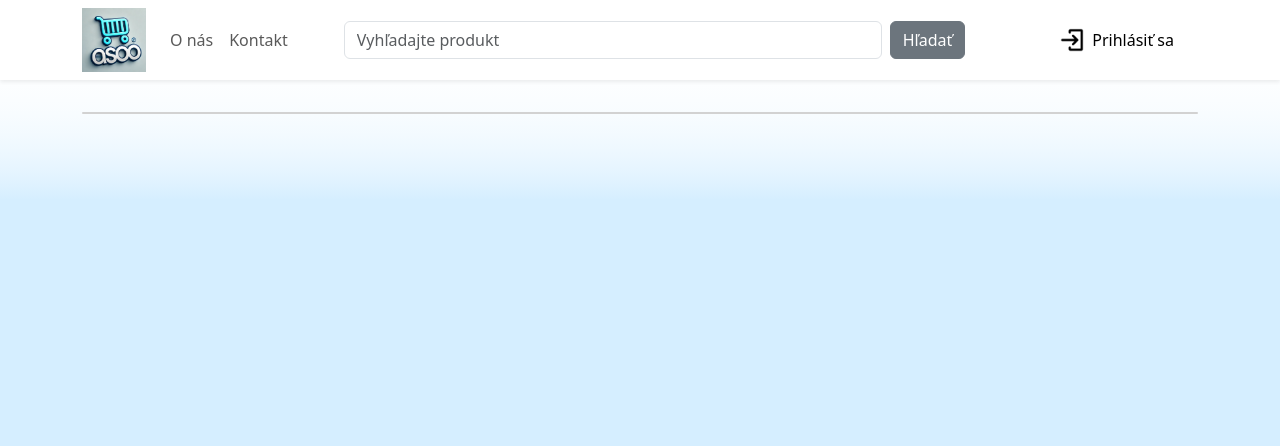
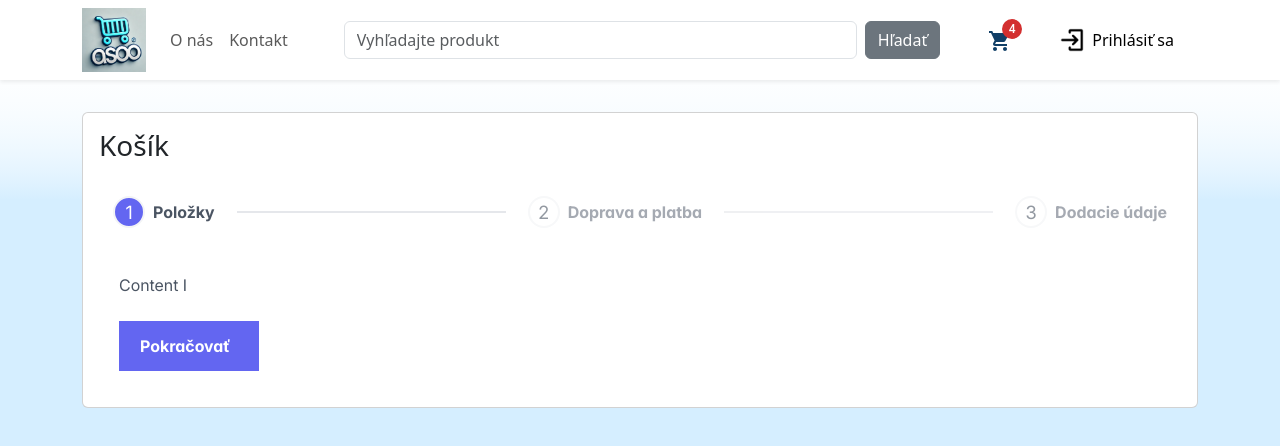
Before and after one commit to MiroslavMalisek/ASOS-Front-end-new, a React (Vite) app: page /cart in a window 1280 px wide. Shown: the top 446 px of the page. Built offline with nearby package versions, Linux system fonts and the light colour scheme.

Commit message:
feat: Add cart icon to Navbar and include stepper in the Cart

```diff
--- a/package.json
+++ b/package.json
@@ -10,7 +10,6 @@
     "preview": "vite preview"
   },
   "dependencies": {
-    "@emotion/react": "^11.13.3",
     "@emotion/styled": "^11.13.0",
     "@mui/icons-material": "^6.1.5",
     "@mui/material": "^6.1.5",
@@ -18,6 +17,8 @@
     "@types/node": "^22.8.1",
     "@vis.gl/react-google-maps": "^1.3.0",
     "bootstrap": "^5.3.3",
+    "primeflex": "^3.3.1",
+    "primereact": "^10.8.4",
     "react": "^18.3.1",
     "react-dom": "^18.3.1",
     "react-helmet-async": "^2.0.5",
--- a/src/App.tsx
+++ b/src/App.tsx
@@ -5,12 +5,17 @@ import {Home} from "./pages/Home.tsx";
 import {AboutUs} from "./pages/AboutUs.tsx";
 import {Contact} from "./pages/Contact.tsx";
 import {Login} from "./pages/Login.tsx";
-import {Logout} from "./pages/Logout.tsx";
+import {Cart} from "./pages/Cart.tsx";
 import {UserProfile} from "./pages/UserProfile.tsx";
 import {UserOrders} from "./pages/UserOrders.tsx";
 import { Register } from './pages/Register.tsx';
 import {Product} from "./pages/Product.tsx";
 import {AuthProvider} from "./contexts/authentication/AuthContext.tsx";
+
+import { PrimeReactProvider } from 'primereact/api';
+
+import 'primereact/resources/primereact.css';
+import 'primereact/resources/themes/lara-light-indigo/theme.css';
 
 function App() {
 
@@ -18,6 +23,7 @@ function App() {
       <>
           <AuthProvider>
               <HelmetProvider>
+                  <PrimeReactProvider>
                       <MainLayout>
                           <Routes>
                               <Route path="/" element={<Home />} />
@@ -26,11 +32,12 @@ function App() {
                               <Route path="/contact" element={<Contact />} />
                               <Route path="/register" element={<Register/>}/>
                               <Route path="/login" element={<Login />} />
-                          <Route path="/logout" element={<Logout />} />
                               <Route path="/profile" element={<UserProfile />} />
                               <Route path="/orders" element={<UserOrders />} />
+                              <Route path="/cart" element={<Cart />} />
                           </Routes>
                       </MainLayout>
+                  </PrimeReactProvider>
               </HelmetProvider>
           </AuthProvider>
       </>
--- /dev/null
+++ b/src/components/cartProcessing/CartProcessing.css
@@ -0,0 +1,3 @@
+.p-stepper-nav{
+    padding-left: 0;
+}
--- /dev/null
+++ b/src/components/cartProcessing/CartProcessing.tsx
@@ -0,0 +1,54 @@
+import React, {useEffect, useRef} from "react";
+import { Stepper } from 'primereact/stepper';
+import { StepperPanel } from 'primereact/stepperpanel';
+import { Button } from 'primereact/button';
+import 'primereact/resources/primereact.css';
+import 'primereact/resources/themes/lara-light-indigo/theme.css';
+import "./CartProcessing.css"
+
+export default function CartProcessing() {
+    const stepperRef = useRef(null);
+
+    return (
+            <Stepper ref={stepperRef} linear={true}>
+                <StepperPanel header="Položky">
+                    <div className="flex flex-column h-12rem">
+                        <div
+                            className="border-2 border-dashed surface-border border-round surface-ground flex-auto flex justify-content-center align-items-center font-medium">Content
+                            I
+                        </div>
+                    </div>
+                    <div className="flex pt-4 justify-content-end">
+                        <Button label="Pokračovať" icon="pi pi-arrow-right" iconPos="right"
+                                onClick={() => stepperRef.current.nextCallback()}/>
+                    </div>
+                </StepperPanel>
+                <StepperPanel header="Doprava a platba">
+                    <div className="flex flex-column h-12rem">
+                        <div
+                            className="border-2 border-dashed surface-border border-round surface-ground flex-auto flex justify-content-center align-items-center font-medium">Content
+                            II
+                        </div>
+                    </div>
+                    <div className="flex pt-4 justify-content-between">
+                        <Button label="Back" severity="secondary" icon="pi pi-arrow-left"
+                                onClick={() => stepperRef.current.prevCallback()}/>
+                        <Button label="Next" icon="pi pi-arrow-right" iconPos="right"
+                                onClick={() => stepperRef.current.nextCallback()}/>
+                    </div>
+                </StepperPanel>
+                <StepperPanel header="Dodacie údaje">
+                    <div className="flex flex-column h-12rem">
+                        <div
+                            className="border-2 border-dashed surface-border border-round surface-ground flex-auto flex justify-content-center align-items-center font-medium">Content
+                            III
+                        </div>
+                    </div>
+                    <div className="flex pt-4 justify-content-start">
+                        <Button label="Back" severity="secondary" icon="pi pi-arrow-left"
+                                onClick={() => stepperRef.current.prevCallback()}/>
+                    </div>
+                </StepperPanel>
+            </Stepper>
+    )
+}
--- a/src/components/navbar/Navbar.css
+++ b/src/components/navbar/Navbar.css
@@ -5,6 +5,7 @@
 
 .navbar-collapse{
     background: white;
+    justify-content: space-between;
 }
 
 #navbar-logo {
@@ -40,10 +41,20 @@
     font-size: 1rem;
 }
 
+.drop-down{
+    padding: 1rem;
+}
+
+.drop-down:hover{
+    background-color: #f9f9f9;
+}
+
 .drop-down .dropdown-menu {
     margin-top: 1rem;
     margin-left: 0.5rem
 }
+
+
 
 @media (max-width: 768px) {
     /* Remove full width and background when navbar is expanded */
@@ -60,6 +71,16 @@
         width: 100%;
         margin: 0.2rem 0.2rem 0 0 !important;
     }
+
+    #nav-dropdown{
+        justify-content: center;
+    }
+
+    .drop-down{
+        width: 70%;
+    }
+
+
     .drop-down .dropdown-menu {
         margin: 0;
         width: 100% !important;
@@ -120,3 +141,41 @@
 .navbar-menu li a:hover {
     color: #007bff;
 }
+
+.search-button:hover{
+    background-color: var(--product-font-color);
+    border-color: var(--product-font-color);
+}
+
+.cart-icon{
+    color: var(--product-font-color);
+}
+
+.cart-icon:hover{
+    color: #007cb9;
+}
+
+.cart-badge{
+    margin-right: 4rem;
+}
+
+.cart-user-section-in-navbar{
+    display: flex;
+    flex-direction: row-reverse;
+    align-items: center;
+    justify-content: space-between;
+    margin-top: 0.3rem;
+    margin-bottom: 0.3rem;
+}
+
+@media (min-width: 768px) {
+    .cart-user-section-in-navbar{
+        flex-direction: row;
+        gap: 2rem;
+        margin: 0;
+    }
+    .cart-badge{
+        margin-right: 1rem;
+    }
+
+}
--- a/src/components/navbar/Navbar.tsx
+++ b/src/components/navbar/Navbar.tsx
@@ -2,13 +2,14 @@ import { Container, Nav, Navbar as Nb, NavDropdown } from "react-bootstrap";
 import {Link, NavLink, useNavigate} from "react-router-dom";
 import "./Navbar.css";
 import shopLogo from "../../assets/logo.jpg";
-//import cartImage from "../../assets/cart.png"
+import ShoppingCartIcon from '@mui/icons-material/ShoppingCart';
 import loginIcon from "../../assets/login.png";
 import logoutIcon from "../../assets/logout.png";
 import userIcon from "../../assets/user.png";
 import SearchBar from "./SearchBar.tsx";
 import { useState } from "react";
 import {useAuth} from "../../contexts/authentication/AuthContext.tsx";
+import {Badge} from "@mui/material";
 //import {useNavigate} from 'react-router-dom';
 
 const Navbar = () => {
@@ -64,6 +65,15 @@ const Navbar = () => {
             </Nav.Link>
           </Nav>
           <SearchBar onSearch={handleSearch} />
+
+          <div className="cart-user-section-in-navbar">
+            <div className="cart-badge">
+              <Link to="/cart" onClick={handleNavLinkClick}>
+                <Badge badgeContent={4} color="error">
+                  <ShoppingCartIcon className="cart-icon" />
+                </Badge>
+              </Link>
+            </div>
             {isLoggedIn ? (
               <NavDropdown
                 title={
@@ -73,7 +83,7 @@ const Navbar = () => {
                   </>
                 }
                 id="nav-dropdown"
-              className="ms-auto drop-down"
+                className="drop-down"
               >
                 <NavDropdown.Item
                   as={Link}
@@ -117,6 +127,7 @@ const Navbar = () => {
                 <span className="log-text">Prihlásiť sa</span>
               </Nb.Brand>
             )}
+          </div>
         </Nb.Collapse>
       </Container>
     </Nb>
--- a/src/components/navbar/SearchBar.tsx
+++ b/src/components/navbar/SearchBar.tsx
@@ -29,7 +29,7 @@ const SearchBar: React.FC<SearchBarProps> = ({ onSearch }) => {
                 value={searchQuery}
                 onChange={(e) => setSearchQuery(e.target.value)} // Update state on input change
             />
-            <Button variant="secondary" onClick={handleSearch}>Hľadať</Button>
+            <Button variant="secondary" className="search-button" onClick={handleSearch}>Hľadať</Button>
         </Form>
     );
 };
--- a/src/components/userOrdersList/UserOrdersList.tsx
+++ b/src/components/userOrdersList/UserOrdersList.tsx
@@ -3,7 +3,7 @@ import {UserOrdersListProp} from "./UserOrdersListProp.ts";
 import {Link} from "react-router-dom";
 import {ListGroup} from "react-bootstrap";
 
-const UserOrdersAccordion = ({ orders } : UserOrdersListProp) => {
+const UserOrdersList = ({ orders } : UserOrdersListProp) => {
     return (
         <>
             {orders.map((order, index) => (
@@ -20,28 +20,28 @@ const UserOrdersAccordion = ({ orders } : UserOrdersListProp) => {
                         <div className="orders-list-item-products-images col-lg-6">
                             <Link to={`/product/${order.product_id}`}>
                                 <img
-                                    src={`/public/${order.product_image}`}
+                                    src={`${order.product_image}`}
                                     alt="product-image"
                                     className="orders-list-image"
                                 />
                             </Link>
                             <Link to={`/product/${order.product_id}`}>
                                 <img
-                                    src={`/public/${order.product_image}`}
+                                    src={`${order.product_image}`}
                                     alt="product-image"
                                     className="orders-list-image"
                                 />
                             </Link>
                             <Link to={`/product/${order.product_id}`}>
                                 <img
-                                    src={`/public/${order.product_image}`}
+                                    src={`${order.product_image}`}
                                     alt="product-image"
                                     className="orders-list-image"
                                 />
                             </Link>
                             <Link to={`/product/${order.product_id}`}>
                                 <img
-                                    src={`/public/${order.product_image}`}
+                                    src={`${order.product_image}`}
                                     alt="product-image"
                                     className="orders-list-image"
                                 />
@@ -58,4 +58,4 @@ const UserOrdersAccordion = ({ orders } : UserOrdersListProp) => {
     );
 };
 
-export default UserOrdersAccordion;
+export default UserOrdersList;
--- /dev/null
+++ b/src/pages/Cart.tsx
@@ -0,0 +1,18 @@
+import {Helmet} from "react-helmet-async";
+import {Container} from "react-bootstrap";
+import CartProcessing from "../components/cartProcessing/CartProcessing.tsx"
+
+
+export function Cart() {
+    return(
+        <>
+            <Helmet>
+                <title>Košík</title>
+            </Helmet>
+            <Container className="p-3">
+                <h3 className="mb-4">Košík</h3>
+                <CartProcessing />
+            </Container>
+        </>
+        )
+}
```
Also changed, not shown: src/main.tsx (+5 -3 lines), src/layouts/MainLayout.css (line endings or trailing spaces), 1 other file (tests, documents, lock files or other folders). Lines whose indentation alone changed are shown as unchanged.
